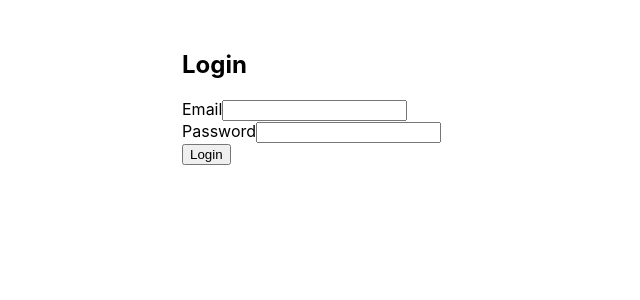
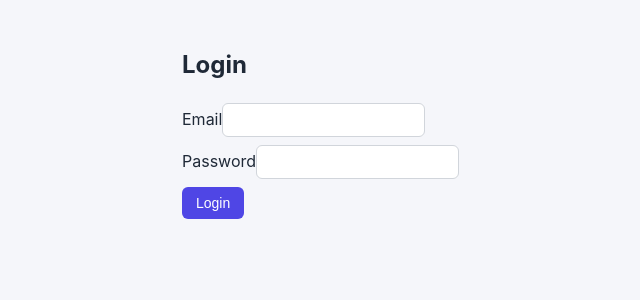
Before and after one commit to Prathiksha14k/Rentalshield, a React (Create React App) app in the folder frontend/: page /login in a window 1280 px wide. Shown: the top 300 px of the page, without its empty margins (258-898 px from the left). Built offline with nearby package versions, Linux system fonts and the light colour scheme.

Commit message:
Add global styling and remove duplicate logout button

```diff
--- a/frontend/src/index.css
+++ b/frontend/src/index.css
@@ -1,13 +1,60 @@
+:root {
+  --bg: #f5f6fa;
+  --card: #ffffff;
+  --text: #1f2937;
+  --muted: #6b7280;
+  --primary: #4f46e5;
+  --primary-dark: #4338ca;
+  --border: #d1d5db;
+}
+
 body {
   margin: 0;
-  font-family: -apple-system, BlinkMacSystemFont, 'Segoe UI', 'Roboto', 'Oxygen',
-    'Ubuntu', 'Cantarell', 'Fira Sans', 'Droid Sans', 'Helvetica Neue',
-    sans-serif;
+  background: var(--bg);
+  color: var(--text);
+  font-family: -apple-system, BlinkMacSystemFont, 'Segoe UI', 'Roboto', sans-serif;
   -webkit-font-smoothing: antialiased;
-  -moz-osx-font-smoothing: grayscale;
 }
 
-code {
-  font-family: source-code-pro, Menlo, Monaco, Consolas, 'Courier New',
-    monospace;
+nav {
+  background: var(--card);
 }
+
+a {
+  color: var(--primary);
+  text-decoration: none;
+}
+
+a:hover {
+  text-decoration: underline;
+}
+
+h2,
+h3 {
+  margin-top: 0;
+}
+
+input,
+select,
+textarea {
+  padding: 8px 10px;
+  margin: 4px 8px 4px 0;
+  border: 1px solid var(--border);
+  border-radius: 6px;
+  font-size: 14px;
+}
+
+button {
+  padding: 8px 14px;
+  margin: 4px 4px 4px 0;
+  border: none;
+  border-radius: 6px;
+  background: var(--primary);
+  color: #fff;
+  font-size: 14px;
+  cursor: pointer;
+}
+
+button:hover {
+  background: var(--primary-dark);
+}
--- a/frontend/src/pages/Dashboard.js
+++ b/frontend/src/pages/Dashboard.js
@@ -1,13 +1,12 @@
 import { useAuth } from '../context/AuthContext';
 
 function Dashboard() {
-  const { user, logout } = useAuth();
+  const { user } = useAuth();
 
   return (
     <div style={{ maxWidth: '600px', margin: '50px auto' }}>
       <h2>Dashboard</h2>
       <p>Welcome, {user?.name} ({user?.role})</p>
-      <button onClick={logout}>Logout</button>
     </div>
   );
 }
```
